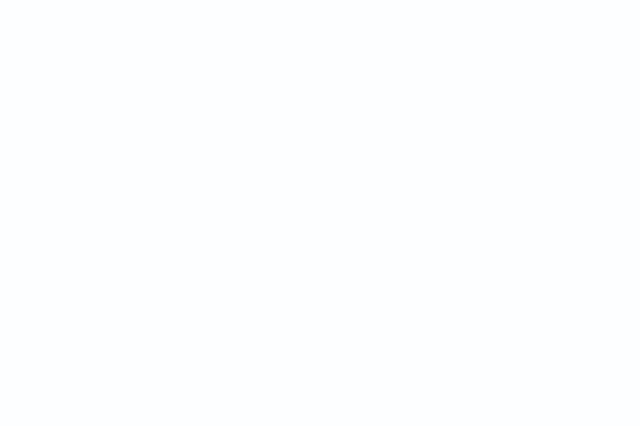
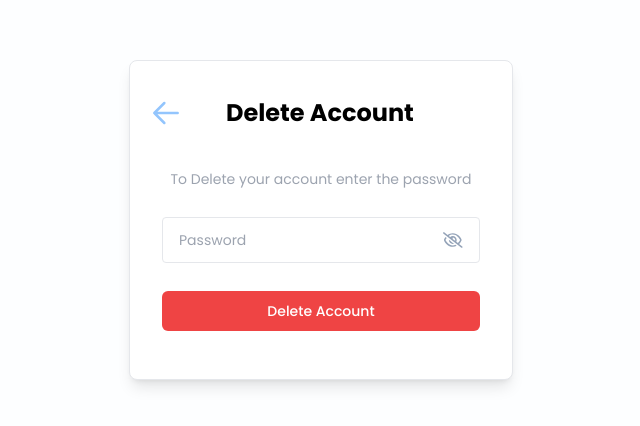
Before and after one commit to AjayAchugatla/NoteVault, a React (Vite) app in the folder frontend/: page /delete in a window 1280 px wide. Before the commit this address had no page. Shown: the part 180-606 px from the top of the page, without its empty margins (319-959 px from the left). Built offline with nearby package versions, Linux system fonts and the light colour scheme; no server answers; sample sign-in values are in the browser's storage.

Commit message:
Delete Account

```diff
--- a/frontend/src/App.jsx
+++ b/frontend/src/App.jsx
@@ -8,6 +8,7 @@
 import First from './pages/First.jsx'
 import ViewNote from './pages/ViewNote.jsx'
 import EditNotes from './pages/EditNotes.jsx'
+import Delete from './pages/Delete.jsx'
 
 function App() {
   return (
@@ -21,6 +22,7 @@
           <Route path='/signin' element={<Signin />}></Route>
           <Route path='/signup' element={<Signup />}></Route>
           <Route path='/add' element={<AddNotes />}></Route>
+          <Route path='/delete' element={<Delete />}></Route>
         </Routes >
       </BrowserRouter>
     </>
--- /dev/null
+++ b/frontend/src/components/BackButton.jsx
@@ -0,0 +1,14 @@
+import React from 'react'
+
+const BackButton = ({ back }) => {
+    return (
+        <div><button className="cursor-pointer duration-200 hover:scale-125 active:scale-100" title="Go Back"
+            onClick={back}>
+            <svg xmlns="http://www.w3.org/2000/svg" width="40px" height="40px" viewBox="0 0 24 24" className="stroke-blue-300">
+                <path stroke-linejoin="round" stroke-linecap="round" stroke-width="1.5" d="M11 6L5 12M5 12L11 18M5 12H19"></path>
+            </svg>
+        </button></div>
+    )
+}
+
+export default BackButton
--- /dev/null
+++ b/frontend/src/components/Menu.jsx
@@ -0,0 +1,18 @@
+import React from 'react'
+import { useNavigate } from 'react-router-dom'
+
+const Menu = () => {
+    const navigate = useNavigate();
+    return (
+        <div className='absolute top-14 mt-2 right-6 border px-6 py-2 bg-white shadow-lg rounded-sm sm:mt-1 flex flex-col '>
+            <button onClick={() => { navigate('/delete') }}
+                className='py-2 border-b-2 border-gray-400'
+            >
+                Delete Account
+            </button>
+
+        </div>
+    )
+}
+
+export default Menu
--- a/frontend/src/components/ProfileInfo.jsx
+++ b/frontend/src/components/ProfileInfo.jsx
@@ -1,12 +1,15 @@
-import React from 'react'
+import React, { useState } from 'react'
 import { useNavigate } from 'react-router-dom'
 import { getInitials } from '../utils/fun'
 import { useRecoilValue } from "recoil";
 import { userAtom } from "../recoil/atoms/userAtom";
+import { BsThreeDotsVertical } from "react-icons/bs";
+import Menu from './Menu';
 
 function ProfileInfo() {
     const userInfo = useRecoilValue(userAtom);
     const token = localStorage.getItem("token");
+    const [show, setShow] = useState(false)
     const navigate = useNavigate();
     const onLogout = () => {
         if (token) {
@@ -15,6 +18,7 @@
         }
     }
     return (
+        <>
             <div className={`flex items-center gap-3 ${token ? '' : 'hidden'}`}>
                 <div className='w-[50px] h-[50px] lg:w-10 lg:h-10 flex items-center justify-center rounded-full text-slate-950 font-medium bg-blue-100 '>
                     {getInitials(userInfo?.fullName)}
@@ -25,7 +29,15 @@
                         Logout
                     </button>
                 </div>
+                <BsThreeDotsVertical
+                    className='cursor-pointer'
+                    onClick={() => { setShow(prev => !prev) }}
+                />
+                {
+                    show ? <Menu /> : null
+                }
             </div>
+        </>
     )
 }
 
--- /dev/null
+++ b/frontend/src/pages/Delete.jsx
@@ -0,0 +1,92 @@
+import React, { useEffect, useState } from 'react'
+import { useNavigate } from 'react-router-dom'
+import axios from 'axios'
+import Error from '../components/Error'
+import PwdInput from "../components/PwdInput"
+import BackButton from "../components/BackButton"
+
+function Delete() {
+    const navigate = useNavigate()
+    const [error, setError] = useState("")
+    const [password, setPassword] = useState("");
+
+    const deleteAcc = async () => {
+        if (password === "") {
+            setError("Please Enter Password");
+            return
+        }
+        try {
+            const resp = await axios.delete(import.meta.env.VITE_BASE_URL + '/user/', {
+                headers: {
+                    Authorization: "Bearer " + localStorage.getItem("token")
+                },
+                data: {
+                    password: password
+                }
+            });
+            if (resp.data.error) {
+                setError(resp.data.error)
+            } else {
+                localStorage.clear()
+                navigate('/signin');
+            }
+        } catch (error) {
+
+        }
+
+    }
+
+    const verify = async () => {
+        const token = localStorage.getItem("token");
+        if (token) {
+            const response = await axios.get(import.meta.env.VITE_BASE_URL + "/user/get-user", {
+                headers: {
+                    Authorization: "Bearer " + token
+                }
+            })
+            if (!response.data._id)
+                navigate('/signin')
+        } else {
+            navigate('/signin')
+        }
+    }
+
+    const back = () => {
+        navigate('/dashboard')
+    }
+
+    useEffect(() => {
+        verify()
+    }, [])
+
+
+    return (
+        <div className='flex items-center justify-center h-screen'>
+            <div className="h-full flex flex-col justify-center">
+                <div className="border px-4 py-8 space-y-3 sm:w-96 w-80 bg-white shadow-lg rounded-lg">
+                    <div className='flex gap-10'>
+                        <BackButton back={back} />
+                        <h1 className='text-center text-2xl mt-1 mb-7 font-bold'>
+                            Delete Account
+                        </h1>
+                    </div>
+                    <div className="flex flex-col">
+                        <h4 className='text-center text-sm text-gray-400'>To Delete your account enter the password</h4>
+                    </div>
+                    <div className="p-4">
+                        <PwdInput
+                            value={password}
+                            onChange={(e) => setPassword(e.target.value)}
+                        />
+                        <Error error={error} />
+                        <button onClick={deleteAcc} className="justify-center rounded-md text-sm font-medium ring-offset-background transition-colors h-10 py-2 w-full bg-red-500 text-white mt-4">
+                            Delete Account
+                        </button>
+                    </div>
+                </div>
+            </div>
+        </div>
+    )
+}
+
+export default Delete
--- a/frontend/src/pages/Signin.jsx
+++ b/frontend/src/pages/Signin.jsx
@@ -61,7 +61,7 @@
     return (
         <>
             <Navbar />
-            <div className='flex items-center justify-center mt-16 px-2'>
+            <div className='flex items-center justify-center sm:mt-16 px-2 -mt-5 sm:h-auto h-screen'>
                 <div className='w-96 border rounded bg-white px-8 py-8 '>
                     <h4 className='text-center text-2xl mb-7'>Login</h4>
                     <input
--- a/frontend/src/pages/Signup.jsx
+++ b/frontend/src/pages/Signup.jsx
@@ -68,7 +68,7 @@
     return (
         <>
             <Navbar />
-            <div className='flex items-center justify-center mt-16 px-2'>
+            <div className='flex items-center justify-center sm:mt-16 px-2 -mt-5 sm:h-auto h-screen'>
                 <div className='w-96 border rounded bg-white px-8 py-8'>
                     <h4 className='text-center text-2xl mb-7'>Signup</h4>
                     <input
```
Also changed, not shown: 1 other file (tests, documents, lock files or other folders). Lines whose indentation alone changed are shown as unchanged.
